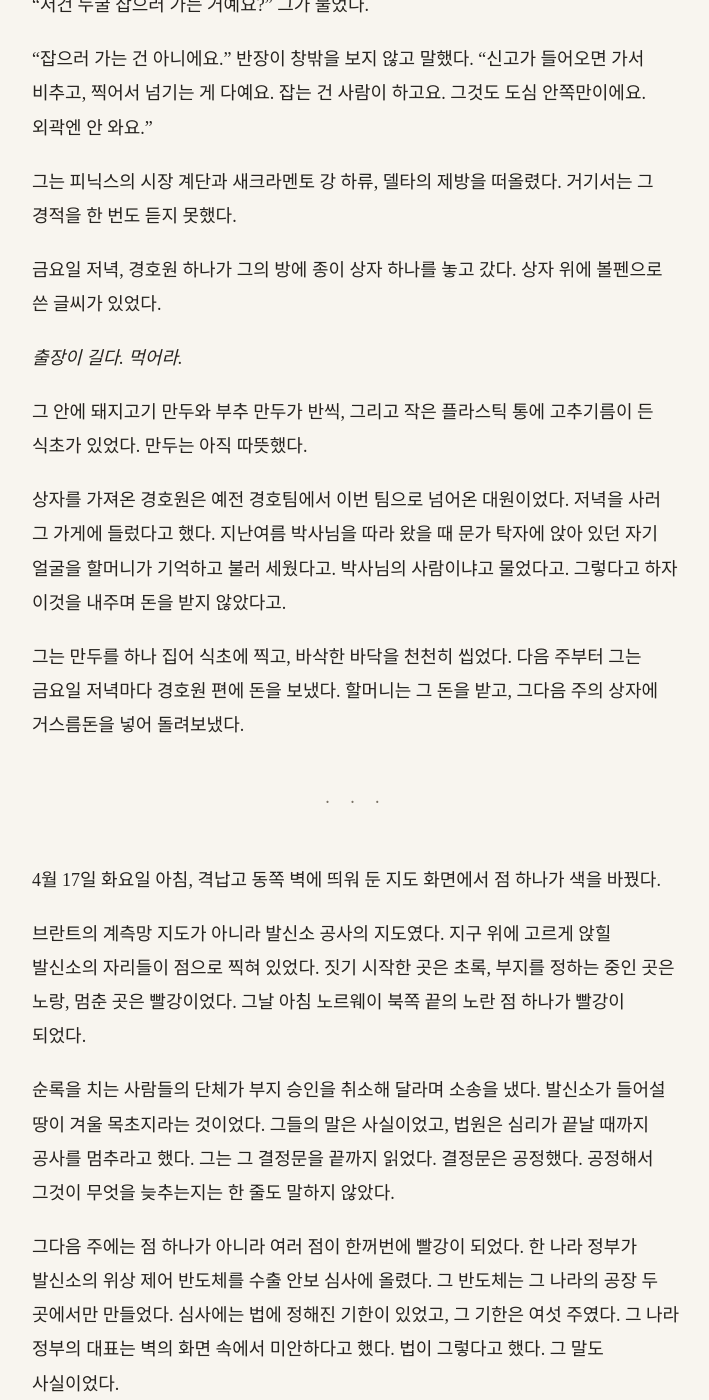
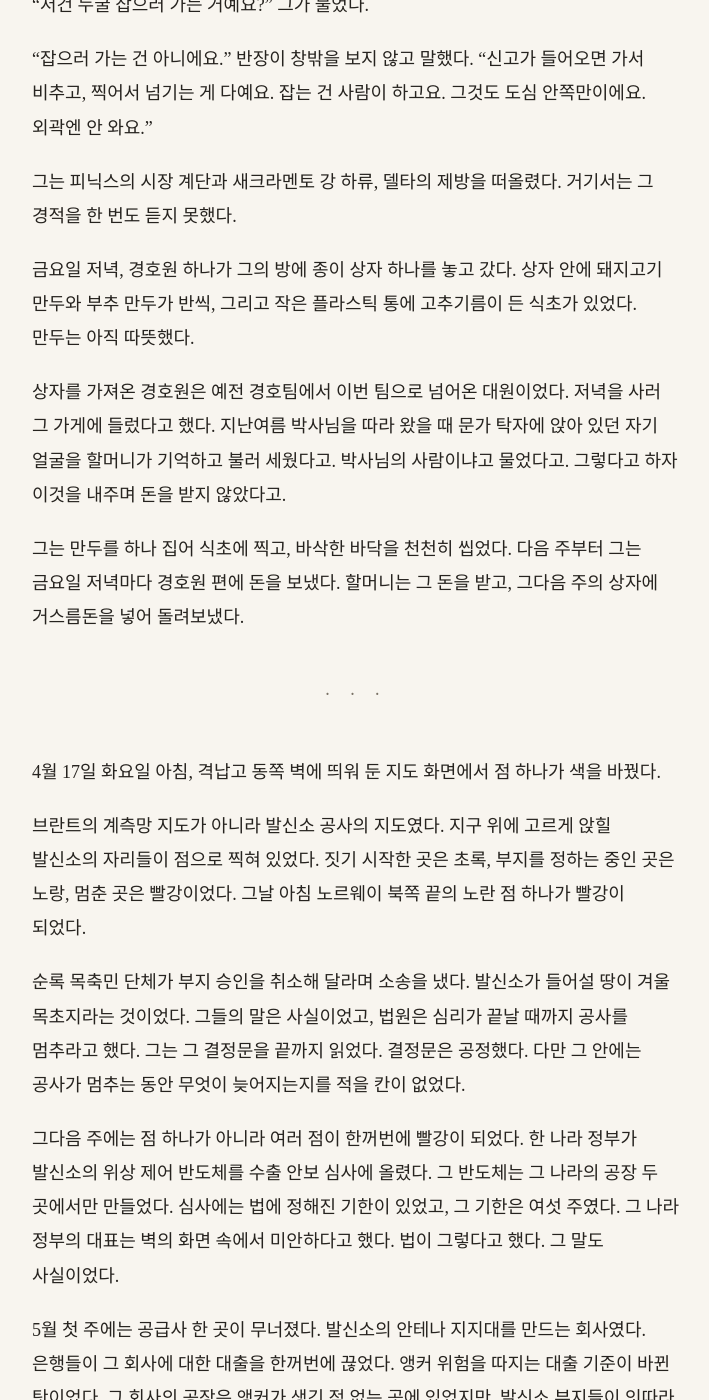
Before and after one commit to kangkkang/writer_s1_public, a Jekyll site: the page built from vol2/046.md, in a window 1280 px wide and 1400 px high, scrolled down 2385 px. Shown: the whole window, without its empty margins (284-993 px from the left). Built offline with Jekyll 4.4.1, drawn with Linux system fonts in a browser that asks for light colours; our own code applies the rules of GitHub Pages for plain Markdown files; some of the changed text lies outside the part shown.

Commit message:
Update from https://github.com/kangkkang/writer_s1/commit/c3f6f105bce2f3eddfc322021890a9f749f76899

```diff
--- a/vol2/046.md
+++ b/vol2/046.md
@@ -46,11 +46,7 @@
 
 그는 피닉스의 시장 계단과 새크라멘토 강 하류, 델타의 제방을 떠올렸다. 거기서는 그 경적을 한 번도 듣지 못했다.
 
-금요일 저녁, 경호원 하나가 그의 방에 종이 상자 하나를 놓고 갔다. 상자 위에 볼펜으로 쓴 글씨가 있었다.
-
-*출장이 길다. 먹어라.*
-
-그 안에 돼지고기 만두와 부추 만두가 반씩, 그리고 작은 플라스틱 통에 고추기름이 든 식초가 있었다. 만두는 아직 따뜻했다.
+금요일 저녁, 경호원 하나가 그의 방에 종이 상자 하나를 놓고 갔다. 상자 안에 돼지고기 만두와 부추 만두가 반씩, 그리고 작은 플라스틱 통에 고추기름이 든 식초가 있었다. 만두는 아직 따뜻했다.
 
 상자를 가져온 경호원은 예전 경호팀에서 이번 팀으로 넘어온 대원이었다. 저녁을 사러 그 가게에 들렀다고 했다. 지난여름 박사님을 따라 왔을 때 문가 탁자에 앉아 있던 자기 얼굴을 할머니가 기억하고 불러 세웠다고. 박사님의 사람이냐고 물었다고. 그렇다고 하자 이것을 내주며 돈을 받지 않았다고.
 
@@ -62,7 +58,7 @@
 
 브란트의 계측망 지도가 아니라 발신소 공사의 지도였다. 지구 위에 고르게 앉힐 발신소의 자리들이 점으로 찍혀 있었다. 짓기 시작한 곳은 초록, 부지를 정하는 중인 곳은 노랑, 멈춘 곳은 빨강이었다. 그날 아침 노르웨이 북쪽 끝의 노란 점 하나가 빨강이 되었다.
 
-순록을 치는 사람들의 단체가 부지 승인을 취소해 달라며 소송을 냈다. 발신소가 들어설 땅이 겨울 목초지라는 것이었다. 그들의 말은 사실이었고, 법원은 심리가 끝날 때까지 공사를 멈추라고 했다. 그는 그 결정문을 끝까지 읽었다. 결정문은 공정했다. 공정해서 그것이 무엇을 늦추는지는 한 줄도 말하지 않았다.
+순록 목축민 단체가 부지 승인을 취소해 달라며 소송을 냈다. 발신소가 들어설 땅이 겨울 목초지라는 것이었다. 그들의 말은 사실이었고, 법원은 심리가 끝날 때까지 공사를 멈추라고 했다. 그는 그 결정문을 끝까지 읽었다. 결정문은 공정했다. 다만 그 안에는 공사가 멈추는 동안 무엇이 늦어지는지를 적을 칸이 없었다.
 
 그다음 주에는 점 하나가 아니라 여러 점이 한꺼번에 빨강이 되었다. 한 나라 정부가 발신소의 위상 제어 반도체를 수출 안보 심사에 올렸다. 그 반도체는 그 나라의 공장 두 곳에서만 만들었다. 심사에는 법에 정해진 기한이 있었고, 그 기한은 여섯 주였다. 그 나라 정부의 대표는 벽의 화면 속에서 미안하다고 했다. 법이 그렇다고 했다. 그 말도 사실이었다.
 
```
Also changed, not shown: other parts of vol2/046.md (+1 -1 lines), vol2/058.md (+1 -3 lines), vol3/102.md (+1 -1 lines), vol3/104.md (+1 -1 lines), vol3/126.md (+1 -1 lines).
